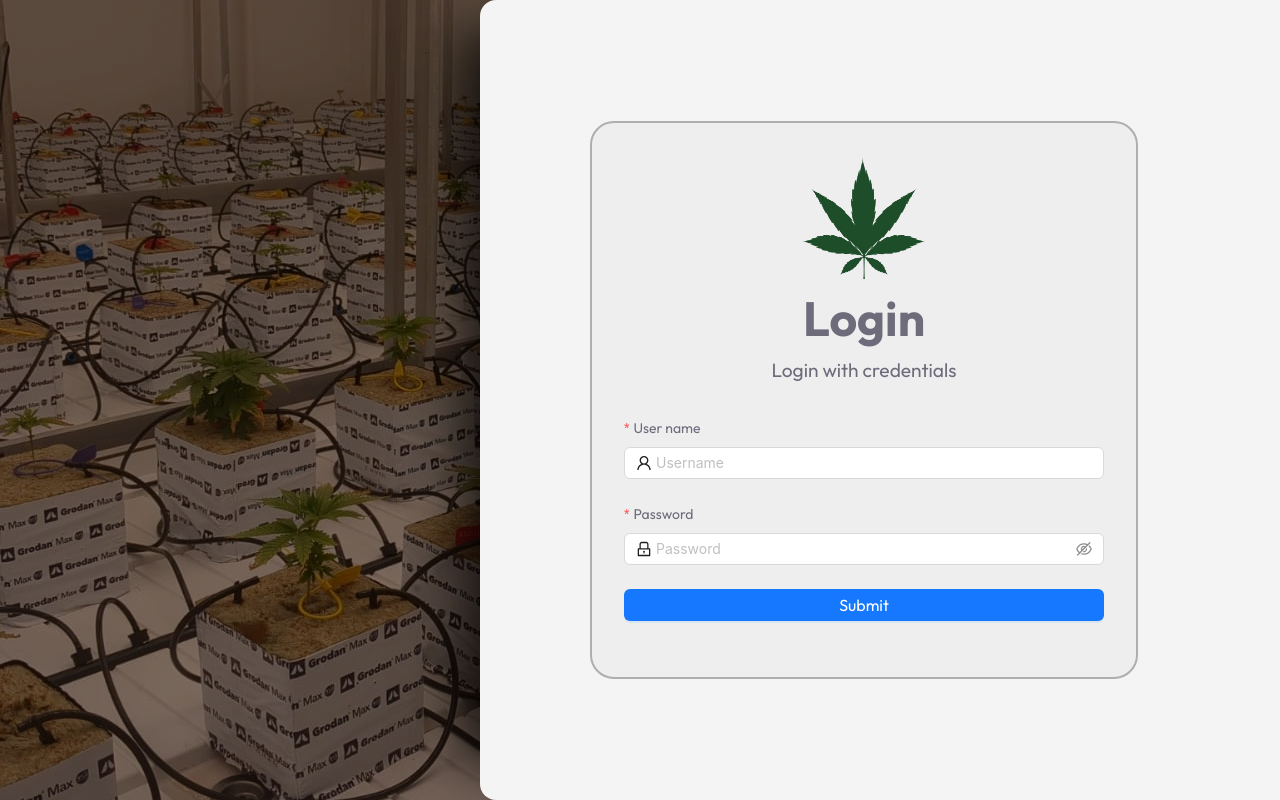
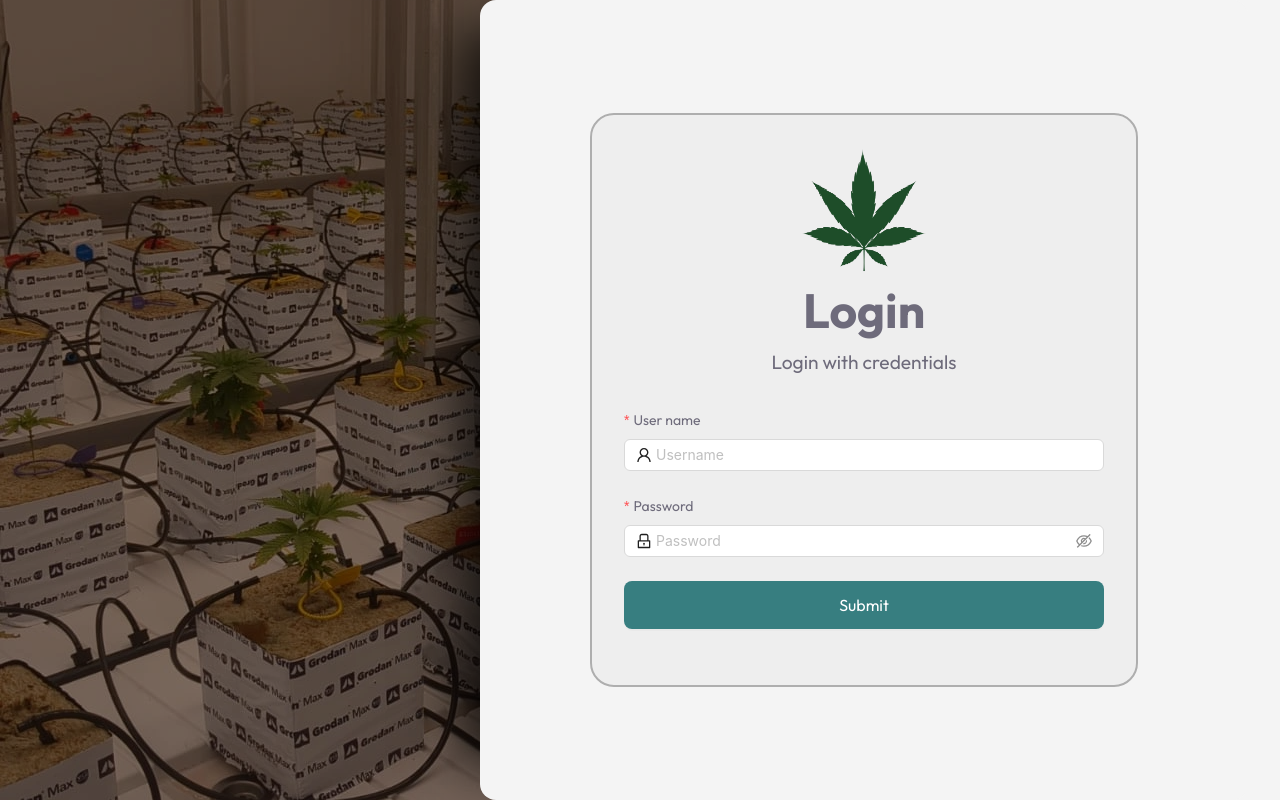
Before and after one commit to frangoni/budsync, a React (Vite) app: page /login in a window 1280 px wide. Built offline with nearby package versions, Linux system fonts and the light colour scheme; no server answers.

Commit message:
app button on login register

```diff
--- a/src/modules/Login/index.tsx
+++ b/src/modules/Login/index.tsx
@@ -4,10 +4,11 @@ import Leaf from '../_shared/assets/pngs/leaf-fill.png';
 import MainContainer from '../_shared/components/Layout/MainContainer';
 import type { FormProps } from 'antd';
 import { LockOutlined, UserOutlined } from '@ant-design/icons';
-import { Button, Form, Input } from 'antd';
+import { Form, Input } from 'antd';
 import { useLoginMutation } from '@/redux/reducers/user';
 import useNotification from '../_shared/hooks/useNotification';
 import { Card } from '../_shared/components/Layout/styles';
+import AppButton from '../_shared/components/Button';
 
 type FieldType = {
 	username?: string;
@@ -70,9 +71,7 @@ export default function Login() {
 							</Form.Item>
 
 							<Form.Item>
-								<Button block type='primary' htmlType='submit'>
-									Submit
-								</Button>
+								<AppButton block text='Submit' htmlType='submit' />
 							</Form.Item>
 						</Form>
 					</Card>
--- a/src/modules/Register/index.tsx
+++ b/src/modules/Register/index.tsx
@@ -4,11 +4,12 @@ import Leaf from '../_shared/assets/pngs/leaf-fill.png';
 import MainContainer from '../_shared/components/Layout/MainContainer';
 import type { FormProps } from 'antd';
 import { LockOutlined, UserOutlined } from '@ant-design/icons';
-import { Button, Form, Input } from 'antd';
+import { Form, Input } from 'antd';
 import { useRegisterMutation } from '@/redux/reducers/user';
 import useNotification from '../_shared/hooks/useNotification';
 import { Card } from '../_shared/components/Layout/styles';
 import { useParams } from 'react-router-dom';
+import AppButton from '../_shared/components/Button';
 
 type FieldType = {
 	username?: string;
@@ -72,9 +73,7 @@ export default function Register() {
 							</Form.Item>
 
 							<Form.Item>
-								<Button block type='primary' htmlType='submit'>
-									Submit
-								</Button>
+								<AppButton block text='Submit' htmlType='submit' />
 							</Form.Item>
 						</Form>
 					</Card>
```
